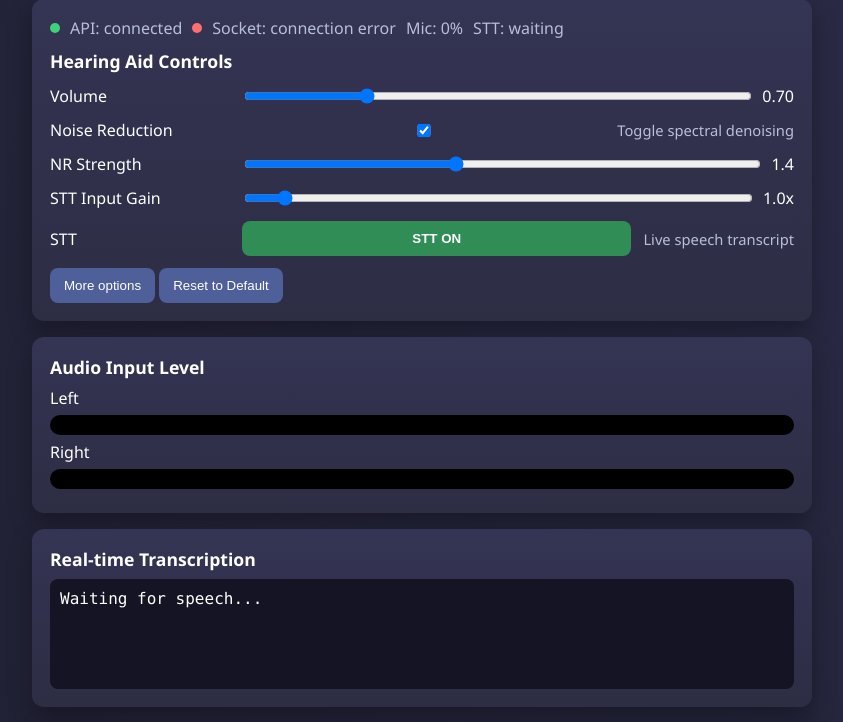
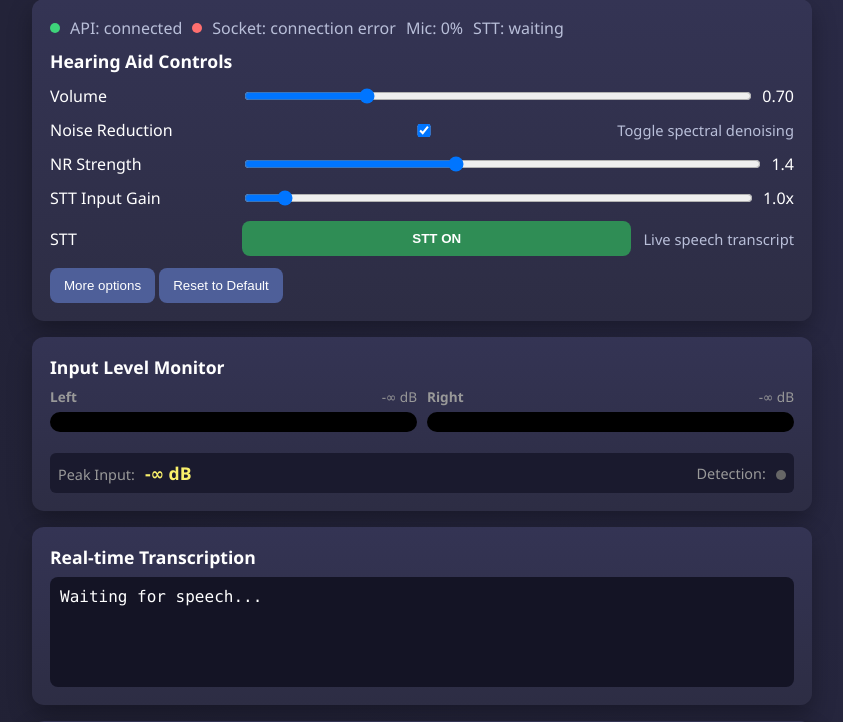
Before and after one commit to Leo001-bot/HA, a Flask app: page / in a window 1280 px wide. Shown: the part 21-743 px from the top of the page, without its empty margins (218-1061 px from the left). Run offline with Flask 3, Linux system fonts and the light colour scheme; data that the repository does not hold is empty; some libraries are stand-ins or nearby versions.

Commit message:
Add Input Level Monitor with dB display and detection indicator
- Enhanced audio level monitoring with real-time dB display
- Added left, right, and peak level indicators
- Added color-coded detection indicator (green=listening, blue=recognizing, gray=idle)
- Improved visual feedback for receiving range and audio activity
- Detection indicator decays smoothly over 800ms

```diff
--- a/templates/index.html
+++ b/templates/index.html
@@ -269,9 +269,31 @@
     </div>
 
     <div class="card">
-        <h2>Audio Input Level</h2>
-        <div>Left<div class="meter"><div id="meter-left" class="meter-fill"></div></div></div>
-        <div>Right<div class="meter"><div id="meter-right" class="meter-fill"></div></div></div>
+        <h2>Input Level Monitor</h2>
+        <div style="display:grid;grid-template-columns:1fr 1fr;gap:10px;margin-bottom:15px;">
+            <div>
+                <div style="font-size:0.85rem;margin-bottom:4px;color:#999;">
+                    <strong>Left</strong> <span id="level-left-db" style="float:right;">-∞ dB</span>
+                </div>
+                <div class="meter"><div id="meter-left" class="meter-fill"></div></div>
+            </div>
+            <div>
+                <div style="font-size:0.85rem;margin-bottom:4px;color:#999;">
+                    <strong>Right</strong> <span id="level-right-db" style="float:right;">-∞ dB</span>
+                </div>
+                <div class="meter"><div id="meter-right" class="meter-fill"></div></div>
+            </div>
+        </div>
+        <div style="background:#1a1a2e;padding:8px;border-radius:6px;display:flex;justify-content:space-between;align-items:center;">
+            <div>
+                <span style="font-size:0.9rem;color:#999;">Peak Input:</span>
+                <span id="level-peak-db" style="font-size:1.1rem;font-weight:bold;margin-left:6px;color:#f9f06b;">-∞ dB</span>
+            </div>
+            <div>
+                <span style="font-size:0.9rem;color:#999;">Detection:</span>
+                <span id="detection-indicator" style="display:inline-block;width:10px;height:10px;border-radius:50%;background:#666;margin-left:6px;vertical-align:middle;"></span>
+            </div>
+        </div>
     </div>
 
     <div class="card">
@@ -335,6 +357,10 @@
         reset: document.getElementById("reset"),
         meterLeft: document.getElementById("meter-left"),
         meterRight: document.getElementById("meter-right"),
+        levelLeftDb: document.getElementById("level-left-db"),
+        levelRightDb: document.getElementById("level-right-db"),
+        levelPeakDb: document.getElementById("level-peak-db"),
+        detectionIndicator: document.getElementById("detection-indicator"),
         transcription: document.getElementById("transcription"),
         apiDot: document.getElementById("api-dot"),
         apiStatus: document.getElementById("api-status"),
@@ -358,6 +384,8 @@
     let sttEnabled = true;
     let apiOnline = false;
     let wsOnline = false;
+    let lastDetectionTime = 0;
+    const detectionDecayMs = 800;
 
     function rmsToPercent(rms) {
         const v = Math.max(1e-9, Number(rms) || 0);
@@ -664,7 +692,30 @@
         el.meterRight.style.width = smoothRightPct.toFixed(1) + "%";
         const mic = Math.max(smoothLeftPct, smoothRightPct);
         el.micStatus.textContent = "Mic: " + mic.toFixed(1) + "%";
+
+        // Calculate and display dB values.
+        const dbLeft = 20 * Math.log10(Math.max(1e-9, data.left));
+        const dbRight = 20 * Math.log10(Math.max(1e-9, data.right));
+        const dbPeak = Math.max(dbLeft, dbRight);
+        el.levelLeftDb.textContent = dbLeft.toFixed(1) + " dB";
+        el.levelRightDb.textContent = dbRight.toFixed(1) + " dB";
+        el.levelPeakDb.textContent = dbPeak.toFixed(1) + " dB";
+
+        // Update detection indicator based on input level.
+        const thresholdDb = -40;
+        if (dbPeak > thresholdDb) {
+            lastDetectionTime = performance.now();
+            el.detectionIndicator.style.background = "#33d17a";
+        }
     });
+
+    // Update detection indicator decay.
+    setInterval(() => {
+        const now = performance.now();
+        if (now - lastDetectionTime > detectionDecayMs) {
+            el.detectionIndicator.style.background = "#666";
+        }
+    }, 50);
 
     let lastTranscriptText = "";
     let lastTranscriptNode = null;
@@ -707,6 +758,11 @@
         lastSttUpdateMs = Date.now();
         renderTranscript(data && data.text);
         updateSttStatusFromLiveness();
+        // Trigger detection indicator for STT activity.
+        if (data && data.text && !data.text.includes("STT")) {
+            lastDetectionTime = performance.now();
+            el.detectionIndicator.style.background = "#4da6ff";
+        }
     });
 
     function drawSpectrum(inputArr, outputArr) {
```
